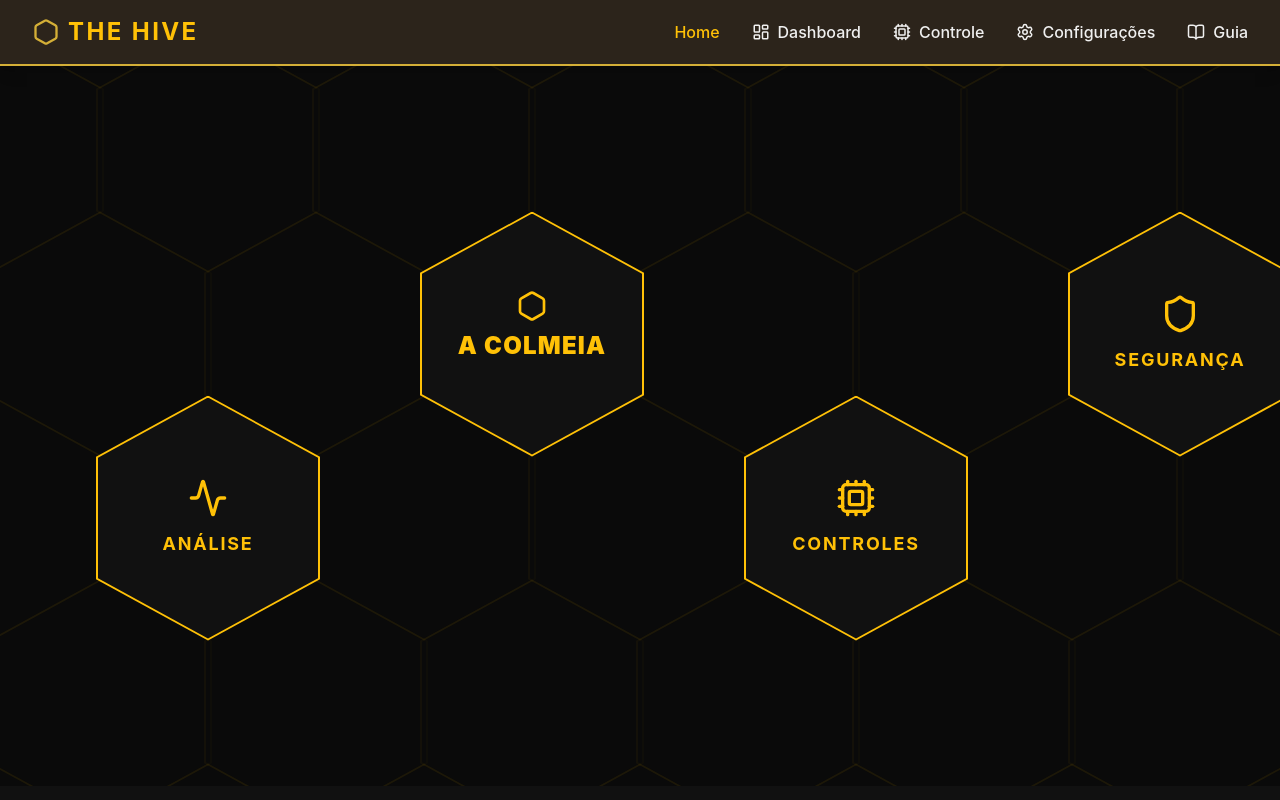
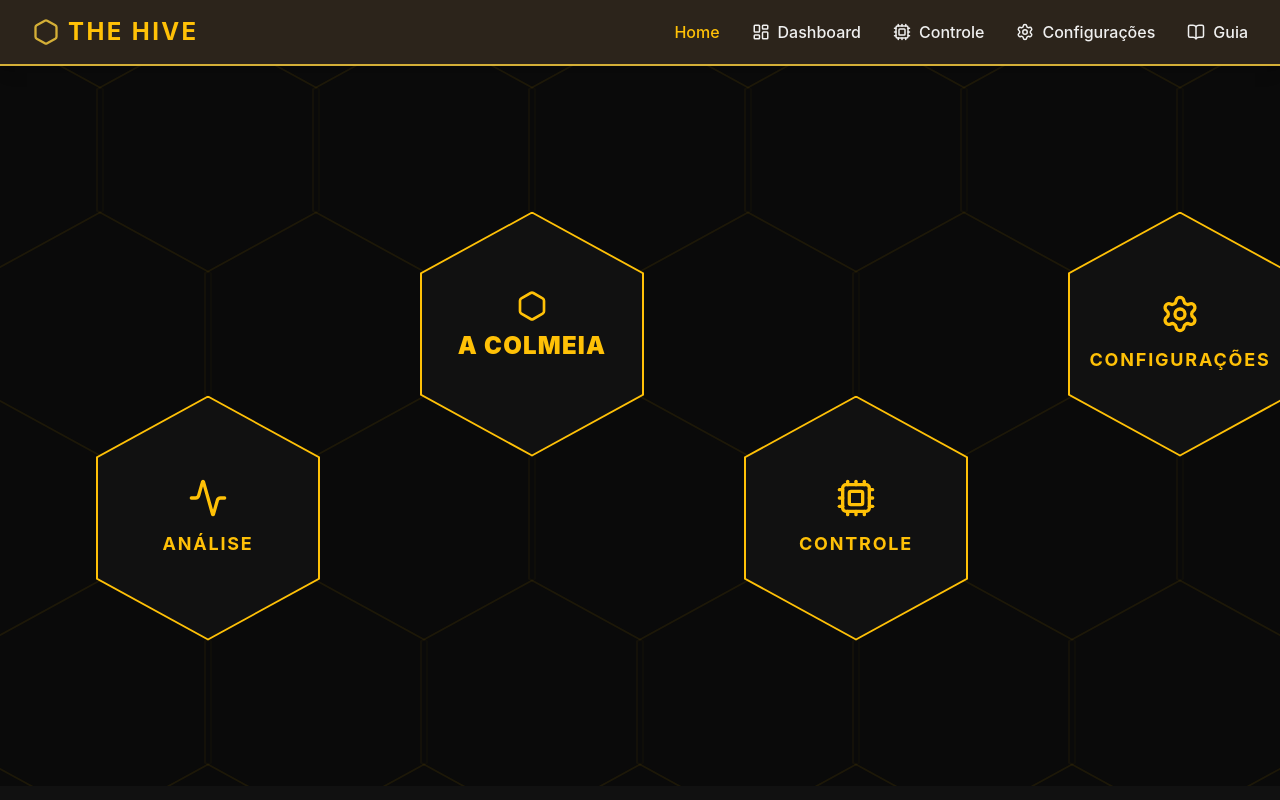
Before and after one commit to taki-html/the-hive, a React (Vite) app: page /#/ in a window 1280 px wide. Built offline with nearby package versions, Linux system fonts and the light colour scheme.

Commit message:
Ajustes finos

```diff
--- a/src/pages/Dashboard.jsx
+++ b/src/pages/Dashboard.jsx
@@ -226,7 +226,7 @@ export default function Dashboard() {
         />
         <MetricCard
           title="Média Sonora"
-          value={`${estadoMaquina.media_db} dB`}
+          value={`${parseFloat(estadoMaquina.media_db).toFixed(2)} dB`}
           icon={Activity}
           subtitle="Média histórica acumulada"
         />
--- a/src/pages/Landing.jsx
+++ b/src/pages/Landing.jsx
@@ -1,6 +1,6 @@
 import React from 'react';
 import { Link } from 'react-router-dom';
-import { Shield, Activity, Cpu, Hexagon as HexIcon } from 'lucide-react';
+import { Settings, Activity, Cpu, Hexagon as HexIcon } from 'lucide-react';
 import Hexagon from '../components/Hexagon';
 
 // 1. Grid Desktop
@@ -30,15 +30,15 @@ export default function Landing() {
       case 'secure':
       return (
         <Link to="/settings" className={linkWrapper}>
-          <Shield className="w-10 h-10 mb-3 text-hive-yellow group-hover:text-hive-black transition-colors duration-300" />
-          <h3 className="text-lg font-bold tracking-widest text-hive-yellow group-hover:text-hive-black uppercase">Segurança</h3>
+          <Settings className="w-10 h-10 mb-3 text-hive-yellow group-hover:text-hive-black transition-colors duration-300" />
+          <h3 className="text-lg font-bold tracking-widest text-hive-yellow group-hover:text-hive-black uppercase">Configurações</h3>
         </Link>
       );
       case 'control':
       return (
         <Link to="/control" className={linkWrapper}>
           <Cpu className="w-10 h-10 mb-3 text-hive-yellow group-hover:text-hive-black transition-colors duration-300" />
-          <h3 className="text-lg font-bold tracking-widest text-hive-yellow group-hover:text-hive-black uppercase">Controles</h3>
+          <h3 className="text-lg font-bold tracking-widest text-hive-yellow group-hover:text-hive-black uppercase">Controle</h3>
         </Link>
       );
       case 'hero':
```
